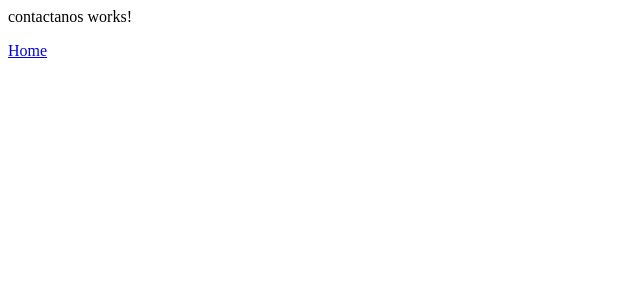
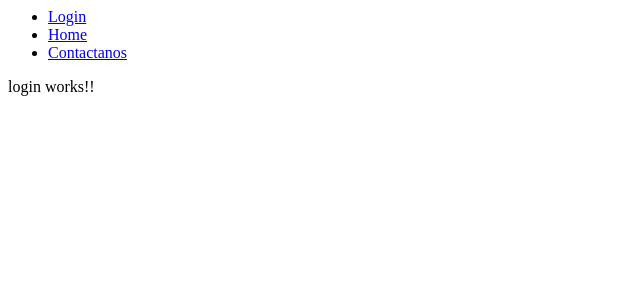
Before and after one commit to luis-alfaro/WebPsicologia, an Angular app: page /#/contactanos in a window 1280 px wide. Shown: the top 300 px of the page, without its empty margins (0-640 px from the left). Built offline with nearby package versions, Linux system fonts and the light colour scheme.

Commit message:
1° versión con lazy loading

```diff
--- /dev/null
+++ b/src/app/app-routing.module.ts
@@ -0,0 +1,27 @@
+import { NgModule } from '@angular/core';
+import { Routes, RouterModule } from '@angular/router';
+//import { CoreModule } from './core/core.module';
+//import { PublicModule } from './modules/public/public.module';
+import { LoginComponent } from './login/login.component';
+//import { LoginComponent } from './core/login/login.component';
+
+const routes: Routes = [
+  {
+    path: 'public',
+    loadChildren: () => import('./modules/public/public.module').then(m => m.PublicModule)
+  },
+  {
+    path: '**',
+    component: LoginComponent
+  }
+  /*{
+    path: '**',
+    redirectTo: ''
+  }*/
+];
+
+@NgModule({
+  imports: [ RouterModule.forRoot(routes, {useHash: true}) ],
+  exports: [ RouterModule ]
+})
+export class AppRoutingModule { }
--- a/src/app/app.component.html
+++ b/src/app/app.component.html
@@ -1,2 +1,6 @@
+<ul>
+  <li><a routerLink="/">Login</a></li>
+  <li><a routerLink="/public">Home</a></li>
+  <li><a routerLink="/public/contactanos">Contactanos</a></li>
+</ul>
 <router-outlet></router-outlet>
-<!--<app-public-bienvenida></app-public-bienvenida>-->
--- a/src/app/app.module.ts
+++ b/src/app/app.module.ts
@@ -1,31 +1,13 @@
 import { NgModule } from '@angular/core';
 import { BrowserModule } from '@angular/platform-browser';
-import { Routes, RouterModule } from '@angular/router';
+import { AppRoutingModule } from './app-routing.module';
 
 import { AppComponent } from './app.component';
-import { CoreModule } from './core/core.module';
-import { PublicModule } from './modules/public/public.module';
-//import { LoginComponent } from './core/login/login.component';
-
-const routes: Routes = [
-  {
-    path: 'public/*',
-    loadChildren: './modules/home.module#HomeModule'
-  },
-  {
-    path: '**',
-    redirectTo: ''
-  }
-];
+import { LoginComponent } from './login/login.component';
 
 @NgModule({
-  imports:      [
-    BrowserModule,
-    CoreModule,
-    PublicModule,
-    RouterModule.forRoot(routes, {useHash: true})
-  ],
-  declarations: [ AppComponent ],
-  bootstrap:    [ AppComponent ]
+  imports: [ BrowserModule, AppRoutingModule ],
+  declarations: [ AppComponent, LoginComponent ],
+  bootstrap: [ AppComponent ]
 })
 export class AppModule { }
--- a/src/app/core/login/login.component.html
+++ /dev/null
@@ -1,3 +0,0 @@
-<p>
-login works!!
-</p>
--- /dev/null
+++ b/src/app/login/login.component.html
@@ -0,0 +1 @@
+<p>login works!!</p>
--- a/src/app/modules/public/bienvenida/bienvenida.component.html
+++ b/src/app/modules/public/bienvenida/bienvenida.component.html
@@ -1,3 +1 @@
-<!--<router-outlet></router-outlet>-->
 <p>{{saludo}}</p>
-<a routerLink="contactanos">Contactanos</a>
--- a/src/app/modules/public/contactanos/contactanos.component.html
+++ b/src/app/modules/public/contactanos/contactanos.component.html
@@ -1,2 +1 @@
 <p>contactanos works!</p>
-<a routerLink="">Home</a>
--- a/src/app/modules/public/public.routing.ts
+++ b/src/app/modules/public/public-routing.module.ts
@@ -1,8 +1,15 @@
-import { RouterModule } from '@angular/router';
+import { NgModule } from '@angular/core';
+import { Routes, RouterModule } from '@angular/router';
 import { BienvenidaComponent } from './bienvenida/bienvenida.component';
 import { ContactanosComponent } from './contactanos/contactanos.component';
 
-export const PublicRouting = RouterModule.forChild([
+const routes : Routes = [
     { path: '', component: BienvenidaComponent },
     { path: 'contactanos', component: ContactanosComponent }
-]);
+];
+
+@NgModule({
+  imports: [ RouterModule.forChild(routes)],
+  exports: [ RouterModule ]
+})
+export class PublicRoutingModule { }
```
Also changed, not shown: src/app/modules/public/public.module.ts (+3 -4 lines), src/app/login/login.component.css (added), src/app/login/login.component.ts (renamed from src/app/core/login/login.component.ts).
